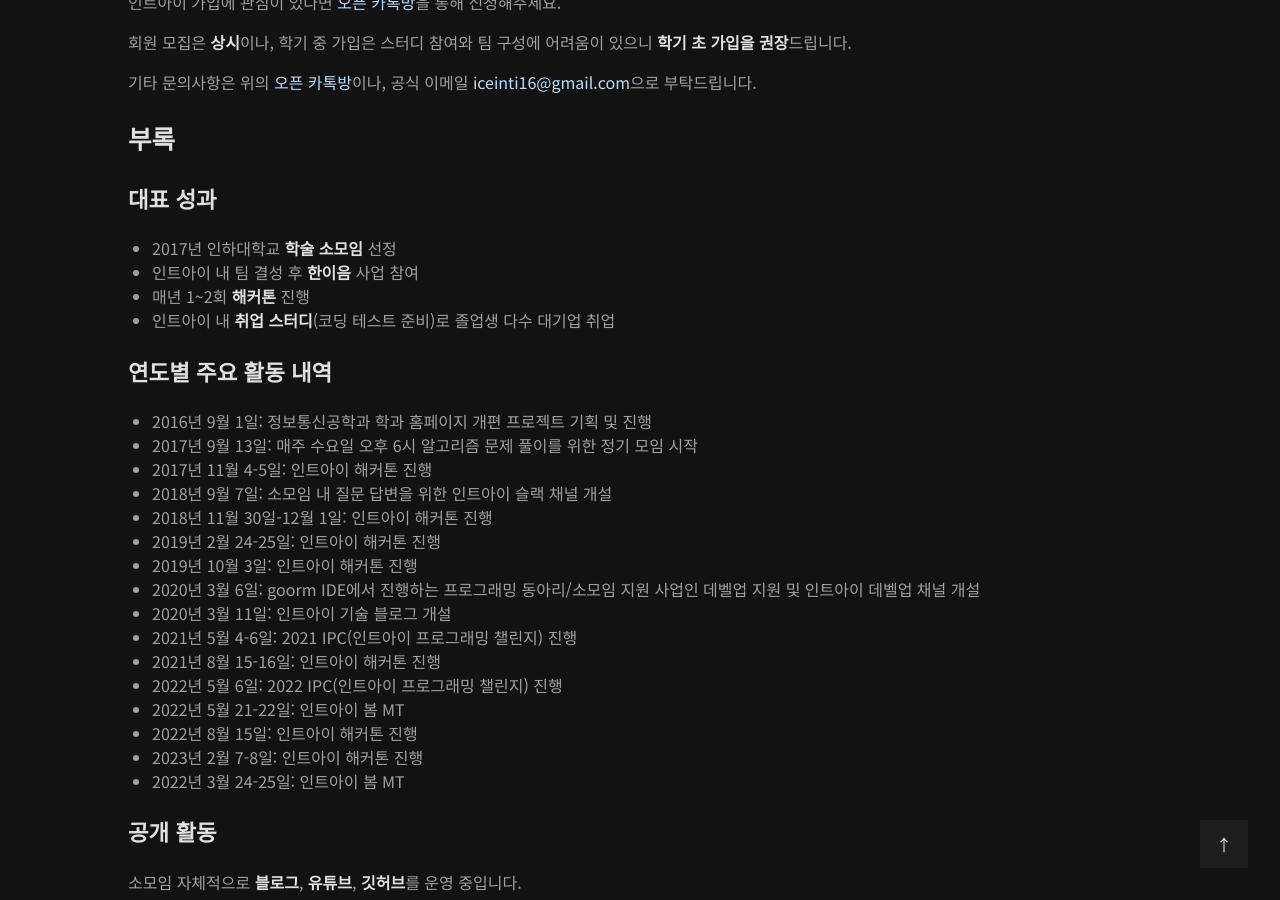
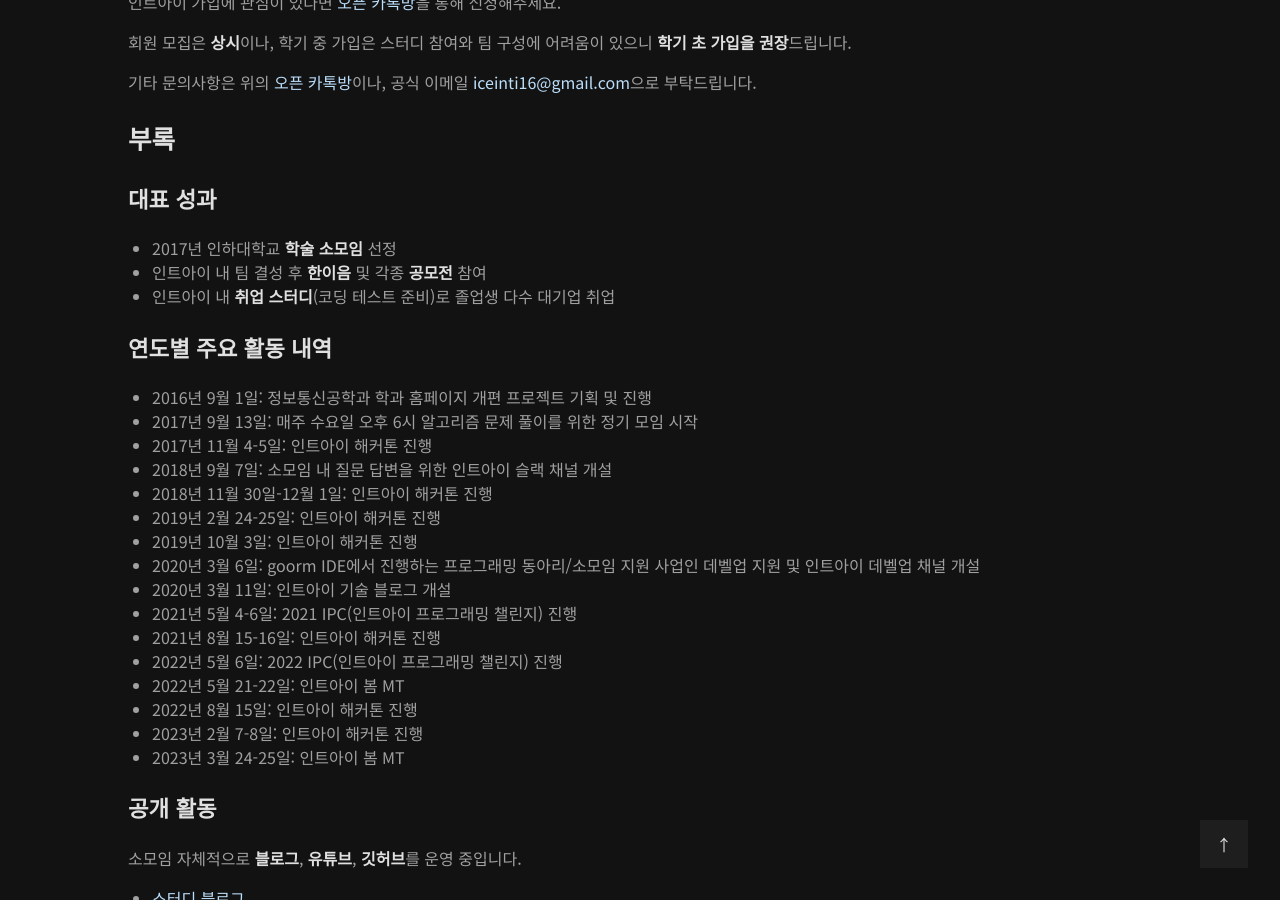
Before and after one commit to int-i/int-i.github.io, a Jekyll site: the page built from _posts/2023-01-12-welcome.md, in a window 1280 px wide and 900 px high, scrolled down 4209 px. Built offline with Jekyll 4.4.1, drawn with Linux system fonts in a browser that asks for light colours; a script that is not in the unit is left out; comment, search, counter and statistics services are not loaded.

Commit message:
Update post

```diff
--- a/_posts/2023-01-12-welcome.md
+++ b/_posts/2023-01-12-welcome.md
@@ -70,8 +70,7 @@ thumbnail: /assets/posts/2023-01-12-welcome/thumbnail.jpg
 ### 대표 성과
 
 - 2017년 인하대학교 **학술 소모임** 선정
-- 인트아이 내 팀 결성 후 **한이음** 사업 참여
-- 매년 1~2회 **해커톤** 진행
+- 인트아이 내 팀 결성 후 **한이음** 및 각종 **공모전** 참여
 - 인트아이 내 **취업 스터디**(코딩 테스트 준비)로 졸업생 다수 대기업 취업
 
 ### 연도별 주요 활동 내역
@@ -91,7 +90,7 @@ thumbnail: /assets/posts/2023-01-12-welcome/thumbnail.jpg
 - 2022년 5월 21-22일: 인트아이 봄 MT
 - 2022년 8월 15일: 인트아이 해커톤 진행
 - 2023년 2월 7-8일: 인트아이 해커톤 진행
-- 2022년 3월 24-25일: 인트아이 봄 MT
+- 2023년 3월 24-25일: 인트아이 봄 MT
 
 ### 공개 활동
 
```
Also changed, not shown: other parts of _posts/2023-01-12-welcome.md (+4 -0 lines), assets/posts/2023-01-12-welcome/blog_8k_views.png (added).
